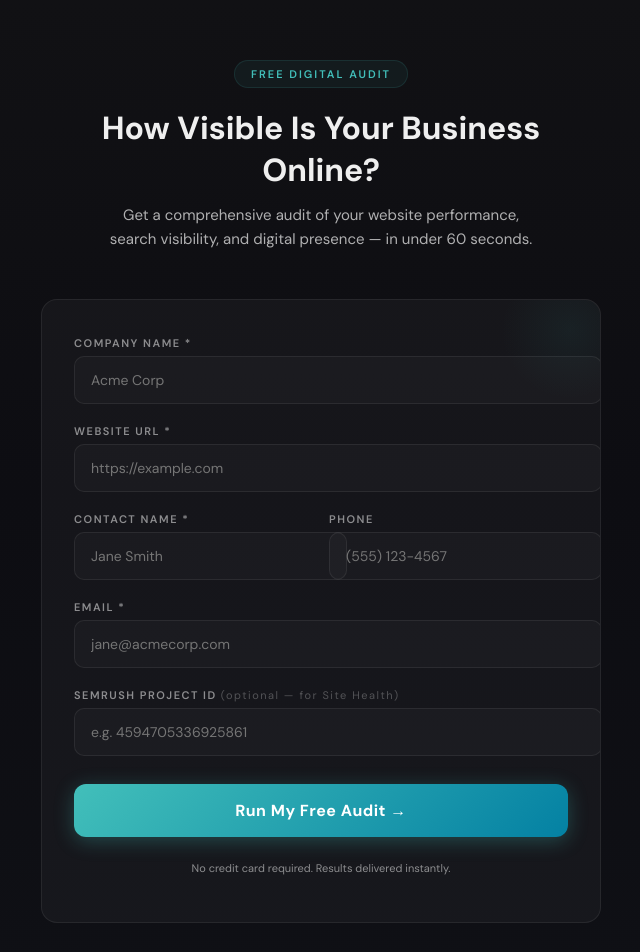
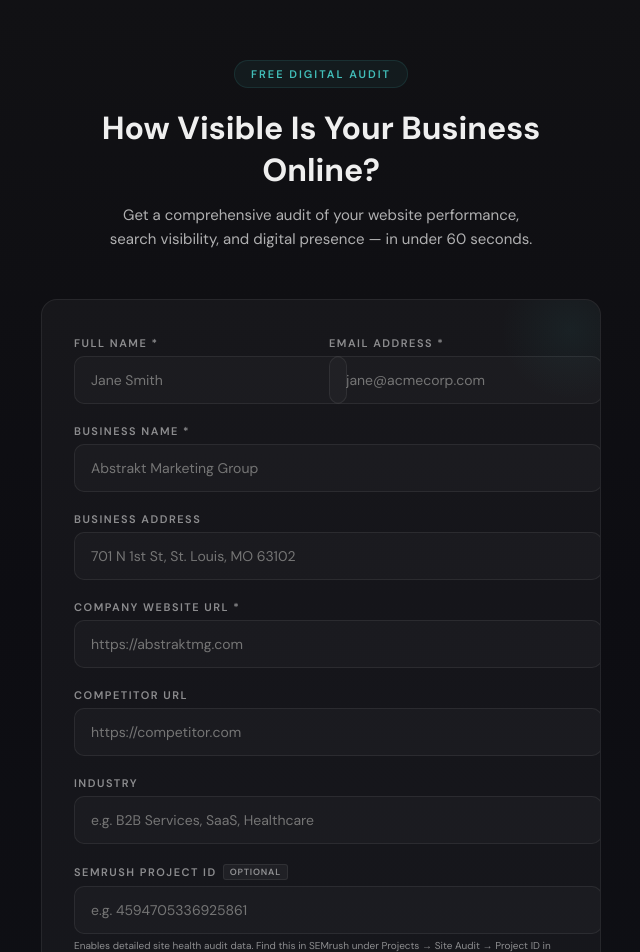
Before and after one commit to AbstraktMarketing/Inbound-Digital-Audit, a Next.js app: page / in a window 1280 px wide. Shown: the top 952 px of the page, without its empty margins (319-959 px from the left). Built offline with nearby package versions, Linux system fonts and the light colour scheme.

Commit message:
Update AuditForm: add Business Address, Competitor URL, Industry, reorder fields

```diff
--- a/components/AuditForm.jsx
+++ b/components/AuditForm.jsx
@@ -11,19 +11,20 @@ const accentAlt = brand.cloudBlue;
 
 export default function AuditForm({ onSubmit, theme: t }) {
   const [form, setForm] = React.useState({
-    companyName: "", url: "", contactName: "", email: "", phone: "", semrushProjectId: "",
+    contactName: "", email: "", companyName: "", address: "", url: "", competitorUrl: "", industry: "", semrushProjectId: "",
   });
   const [errors, setErrors] = React.useState({});
   const [submitting, setSubmitting] = React.useState(false);
 
   function validate() {
     const e = {};
-    if (!form.companyName.trim()) e.companyName = "Company name is required";
+    if (!form.contactName.trim()) e.contactName = "Full name is required";
+    if (!form.email.trim()) e.email = "Email is required";
+    else if (!/^[^\s@]+@[^\s@]+\.[^\s@]+$/.test(form.email.trim())) e.email = "Enter a valid email";
+    if (!form.companyName.trim()) e.companyName = "Business name is required";
     if (!form.url.trim()) e.url = "Website URL is required";
     else if (!/^(https?:\/\/)?[\w.-]+\.\w{2,}/.test(form.url.trim())) e.url = "Enter a valid URL";
-    if (!form.contactName.trim()) e.contactName = "Contact name is required";
-    if (!form.email.trim()) e.email = "Email is required";
-    else if (!/^[^\s@]+@[^\s@]+\.[^\s@]+$/.test(form.email.trim())) e.email = "Enter a valid email";
+    if (form.competitorUrl.trim() && !/^(https?:\/\/)?[\w.-]+\.\w{2,}/.test(form.competitorUrl.trim())) e.competitorUrl = "Enter a valid URL";
     return e;
   }
 
@@ -46,7 +47,7 @@ export default function AuditForm({ onSubmit, theme: t }) {
     width: "100%", padding: "14px 16px", borderRadius: 10, fontSize: 14,
     border: `1px solid ${errors[field] ? brand.pipelineRed + "60" : t.cardBorder}`,
     background: t.inputBg, color: t.text, outline: "none",
-    fontFamily: "'DM Sans', sans-serif", transition: "border 0.2s",
+    fontFamily: "'Barlow', 'DM Sans', sans-serif", transition: "border 0.2s",
   });
 
   const labelStyle = {
@@ -68,7 +69,7 @@ export default function AuditForm({ onSubmit, theme: t }) {
         </div>
         <h1 style={{
           fontSize: 32, fontWeight: 700, color: t.text, lineHeight: 1.3,
-          margin: "0 0 12px", fontFamily: "'DM Sans', sans-serif",
+          margin: "0 0 12px", fontFamily: "'Barlow', 'DM Sans', sans-serif",
         }}>
           How Visible Is Your Business Online?
         </h1>
@@ -88,29 +89,9 @@ export default function AuditForm({ onSubmit, theme: t }) {
         }} />
 
         <form onSubmit={handleSubmit} style={{ display: "flex", flexDirection: "column", gap: 20 }}>
-          <div>
-            <label style={labelStyle}>Company Name *</label>
-            <input
-              type="text" value={form.companyName} placeholder="Acme Corp"
-              onChange={e => update("companyName", e.target.value)}
-              style={inputStyle("companyName")}
-            />
-            {errors.companyName && <div style={{ fontSize: 11, color: brand.pipelineRed, marginTop: 4 }}>{errors.companyName}</div>}
-          </div>
-
-          <div>
-            <label style={labelStyle}>Website URL *</label>
-            <input
-              type="text" value={form.url} placeholder="https://example.com"
-              onChange={e => update("url", e.target.value)}
-              style={inputStyle("url")}
-            />
-            {errors.url && <div style={{ fontSize: 11, color: brand.pipelineRed, marginTop: 4 }}>{errors.url}</div>}
-          </div>
-
           <div style={{ display: "grid", gridTemplateColumns: "1fr 1fr", gap: 16 }}>
             <div>
-              <label style={labelStyle}>Contact Name *</label>
+              <label style={labelStyle}>Full Name *</label>
               <input
                 type="text" value={form.contactName} placeholder="Jane Smith"
                 onChange={e => update("contactName", e.target.value)}
@@ -119,32 +100,77 @@ export default function AuditForm({ onSubmit, theme: t }) {
               {errors.contactName && <div style={{ fontSize: 11, color: brand.pipelineRed, marginTop: 4 }}>{errors.contactName}</div>}
             </div>
             <div>
-              <label style={labelStyle}>Phone</label>
+              <label style={labelStyle}>Email Address *</label>
               <input
-                type="tel" value={form.phone} placeholder="(555) 123-4567"
-                onChange={e => update("phone", e.target.value)}
-                style={inputStyle("phone")}
+                type="email" value={form.email} placeholder="jane@acmecorp.com"
+                onChange={e => update("email", e.target.value)}
+                style={inputStyle("email")}
               />
+              {errors.email && <div style={{ fontSize: 11, color: brand.pipelineRed, marginTop: 4 }}>{errors.email}</div>}
             </div>
           </div>
 
           <div>
-            <label style={labelStyle}>Email *</label>
+            <label style={labelStyle}>Business Name *</label>
             <input
-              type="email" value={form.email} placeholder="jane@acmecorp.com"
-              onChange={e => update("email", e.target.value)}
-              style={inputStyle("email")}
+              type="text" value={form.companyName} placeholder="Abstrakt Marketing Group"
+              onChange={e => update("companyName", e.target.value)}
+              style={inputStyle("companyName")}
             />
-            {errors.email && <div style={{ fontSize: 11, color: brand.pipelineRed, marginTop: 4 }}>{errors.email}</div>}
+            {errors.companyName && <div style={{ fontSize: 11, color: brand.pipelineRed, marginTop: 4 }}>{errors.companyName}</div>}
           </div>
 
           <div>
-            <label style={labelStyle}>SEMrush Project ID <span style={{ opacity: 0.5, textTransform: "none", fontWeight: 400 }}>(optional — for Site Health)</span></label>
+            <label style={labelStyle}>Business Address</label>
+            <input
+              type="text" value={form.address} placeholder="701 N 1st St, St. Louis, MO 63102"
+              onChange={e => update("address", e.target.value)}
+              style={inputStyle("address")}
+            />
+          </div>
+
+          <div>
+            <label style={labelStyle}>Company Website URL *</label>
+            <input
+              type="text" value={form.url} placeholder="https://abstraktmg.com"
+              onChange={e => update("url", e.target.value)}
+              style={inputStyle("url")}
+            />
+            {errors.url && <div style={{ fontSize: 11, color: brand.pipelineRed, marginTop: 4 }}>{errors.url}</div>}
+          </div>
+
+          <div>
+            <label style={labelStyle}>Competitor URL</label>
+            <input
+              type="text" value={form.competitorUrl} placeholder="https://competitor.com"
+              onChange={e => update("competitorUrl", e.target.value)}
+              style={inputStyle("competitorUrl")}
+            />
+            {errors.competitorUrl && <div style={{ fontSize: 11, color: brand.pipelineRed, marginTop: 4 }}>{errors.competitorUrl}</div>}
+          </div>
+
+          <div>
+            <label style={labelStyle}>Industry</label>
+            <input
+              type="text" value={form.industry} placeholder="e.g. B2B Services, SaaS, Healthcare"
+              onChange={e => update("industry", e.target.value)}
+              style={inputStyle("industry")}
+            />
+          </div>
+
+          <div>
+            <label style={{ ...labelStyle, display: "flex", alignItems: "center", gap: 6 }}>
+              SEMrush Project ID
+              <span style={{ fontSize: 9, fontWeight: 600, color: t.subtle, background: t.toggleBg || "rgba(128,128,128,0.1)", border: `1px solid ${t.cardBorder}`, padding: "1px 6px", borderRadius: 3, textTransform: "uppercase", letterSpacing: 0.8 }}>Optional</span>
+            </label>
             <input
               type="text" value={form.semrushProjectId} placeholder="e.g. 4594705336925861"
               onChange={e => update("semrushProjectId", e.target.value)}
               style={inputStyle("semrushProjectId")}
             />
+            <div style={{ fontSize: 10, color: t.subtle, marginTop: 5, lineHeight: 1.4 }}>
+              Enables detailed site health audit data. Find this in SEMrush under Projects → Site Audit → Project ID in the URL.
+            </div>
           </div>
 
           <button
@@ -156,7 +182,7 @@ export default function AuditForm({ onSubmit, theme: t }) {
               letterSpacing: 0.5, marginTop: 8, transition: "transform 0.15s, box-shadow 0.15s",
               boxShadow: "0 4px 20px rgba(66,191,186,0.3)",
               opacity: submitting ? 0.7 : 1,
-              fontFamily: "'DM Sans', sans-serif",
+              fontFamily: "'Barlow', 'DM Sans', sans-serif",
             }}
           >
             {submitting ? "Starting Audit..." : "Run My Free Audit →"}
```
